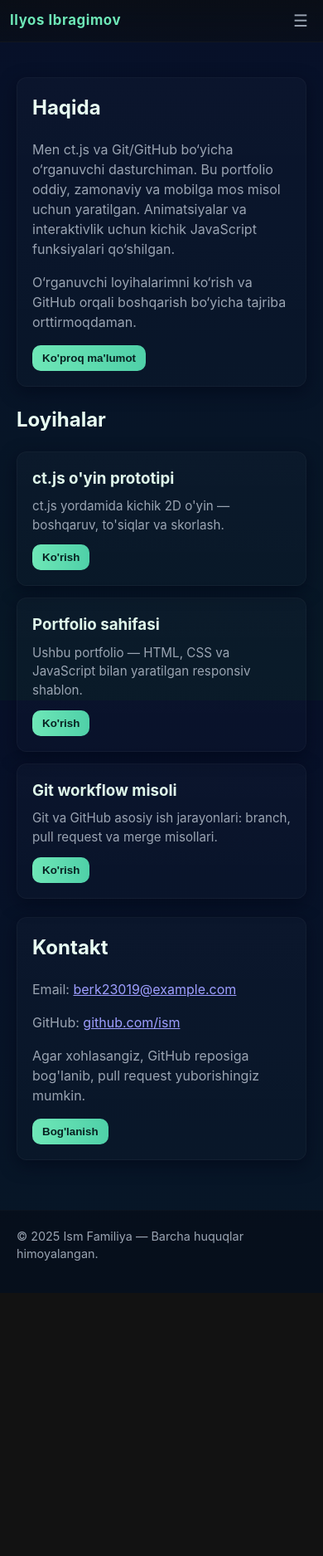
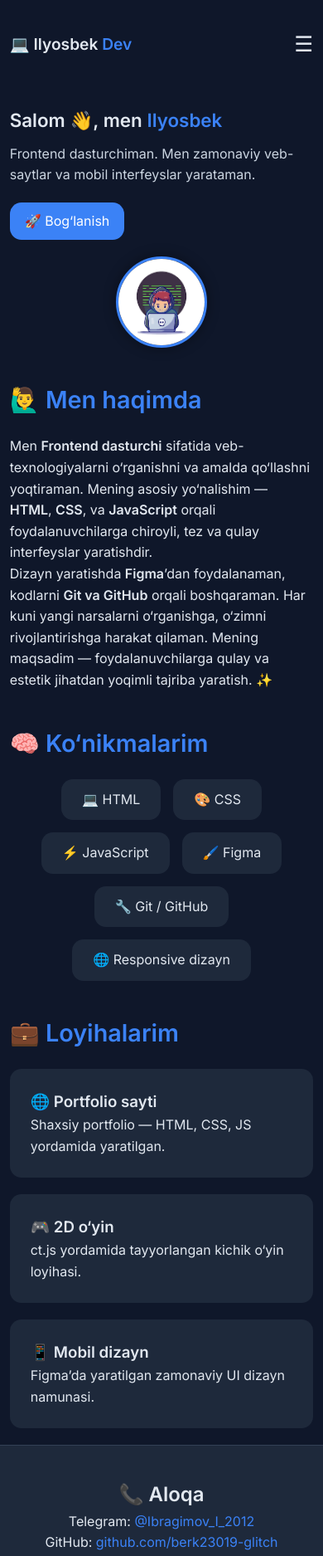
Before and after one commit to berk23019-glitch/me, a plain HTML site: page index.html in a window 390 px wide. Shown: the top 1875 px of the page at 83% size. Before the commit the page ends 1558 px from the top, so only its background shows below. Drawn offline with Linux system fonts and the light colour scheme.

Commit message:
Add files via upload

```diff
--- a/index.html
+++ b/index.html
@@ -1,112 +1,85 @@
-<!doctype html>
+<!DOCTYPE html>
 <html lang="uz">
 <head>
-  <meta charset="utf-8" />
-  <meta name="viewport" content="width=device-width,initial-scale=1" />
-  <title>Ism Familiya — Portfolio</title>
-  <link rel="stylesheet" href="style.css">
+  <meta charset="UTF-8" />
+  <meta name="viewport" content="width=device-width, initial-scale=1.0" />
+  <title>Mening Portfoliyom</title>
+  <link rel="stylesheet" href="style.css" />
+  <link href="https://fonts.googleapis.com/css2?family=Inter:wght@400;600&display=swap" rel="stylesheet">
 </head>
 <body>
-  <header class="site-header">
-    <div class="container header-inner">
-      <h1 class="brand">Ilyos Ibragimov</h1>
-      <button class="nav-toggle" id="navToggle" aria-label="Menyu">☰</button>
-      <nav class="nav" id="mainNav">
-        <a href="#haqida">Haqida</a>
-        <a href="#loyihalar">Loyihalar</a>
-        <a href="#kontakt">+998505854979</a>
+  <header class="container">
+    <nav>
+      <h1 class="logo">💻 Ilyosbek <span>Dev</span></h1>
+      <button class="nav-toggle" aria-label="Toggle navigation">☰</button>
+      <ul>
+        <li><a href="#about">🙋‍♂️ Haqimda</a></li>
+        <li><a href="#skills">🧠 Ko‘nikmalar</a></li>
+        <li><a href="#projects">💼 Loyihalar</a></li>
+        <li><a href="#contact">📞 Aloqa</a></li>
+      </ul>
     </nav>
+
+    <div class="hero">
+      <div class="text">
+        <h2>Salom 👋, men <span>Ilyosbek</span></h2>
+        <p>Frontend dasturchiman. Men zamonaviy veb-saytlar va mobil interfeyslar yarataman.</p>
+        <a href="#contact" class="btn">🚀 Bog‘lanish</a>
+      </div>
+      <img src="me.png" alt="Ilyosbek" class="avatar" />
     </div>
   </header>
 
-  <main class="container">
-    <section id="haqida" class="card section">
-      <h2>Haqida</h2>
+  <section id="about" class="container">
+    <h2>🙋‍♂️ Men haqimda</h2>
     <p>
-        Men ct.js va Git/GitHub bo‘yicha o‘rganuvchi dasturchiman. Bu portfolio oddiy, zamonaviy va mobilga mos misol uchun yaratilgan.
-        Animatsiyalar va interaktivlik uchun kichik JavaScript funksiyalari qo‘shilgan.
+      Men <strong>Frontend dasturchi</strong> sifatida veb-texnologiyalarni o‘rganishni va amalda qo‘llashni yoqtiraman.
+      Mening asosiy yo‘nalishim — <b>HTML</b>, <b>CSS</b>, va <b>JavaScript</b> orqali foydalanuvchilarga chiroyli,
+      tez va qulay interfeyslar yaratishdir.
     </p>
     <p>
-        O‘rganuvchi loyihalarimni ko‘rish va GitHub orqali boshqarish bo‘yicha tajriba orttirmoqdaman.
+      Dizayn yaratishda <b>Figma</b>’dan foydalanaman, kodlarni <b>Git va GitHub</b> orqali boshqaraman.
+      Har kuni yangi narsalarni o‘rganishga, o‘zimni rivojlantirishga harakat qilaman.
+      Mening maqsadim — foydalanuvchilarga qulay va estetik jihatdan yoqimli tajriba yaratish. ✨
     </p>
-      <button class="btn" id="moreBtn">Ko'proq ma'lumot</button>
   </section>
 
-    <section id="loyihalar" class="section">
-      <h2>Loyihalar</h2>
-      <div class="projects">
-        <article class="project card">
-          <h3>ct.js o'yin prototipi</h3>
-          <p>ct.js yordamida kichik 2D o'yin — boshqaruv, to'siqlar va skorlash.</p>
-          <button class="btn project-btn" data-name="ct.js o'yin prototipi">Ko'rish</button>
-        </article>
-
-        <article class="project card">
-          <h3>Portfolio sahifasi</h3>
-          <p>Ushbu portfolio — HTML, CSS va JavaScript bilan yaratilgan responsiv shablon.</p>
-          <button class="btn project-btn" data-name="Portfolio sahifasi">Ko'rish</button>
-        </article>
-
-        <article class="project card">
-          <h3>Git workflow misoli</h3>
-          <p>Git va GitHub asosiy ish jarayonlari: branch, pull request va merge misollari.</p>
-          <button class="btn project-btn" data-name="Git workflow misoli">Ko'rish</button>
-        </article>
+  <section id="skills" class="container">
+    <h2>🧠 Ko‘nikmalarim</h2>
+    <div class="skills-grid">
+      <div class="skill">💻 HTML</div>
+      <div class="skill">🎨 CSS</div>
+      <div class="skill">⚡ JavaScript</div>
+      <div class="skill">🖌️ Figma</div>
+      <div class="skill">🔧 Git / GitHub</div>
+      <div class="skill">🌐 Responsive dizayn</div>
     </div>
   </section>
 
-    <section id="kontakt" class="card section">
-      <h2>Kontakt</h2>
-      <p>Email: <a href="mailto:berk23019@example.com">berk23019@example.com</a></p>
-      <p>GitHub: <a href="https://github.com/berk23019-glitch" target="_blank" rel="noopener">github.com/ism</a></p>
-      <p>Agar xohlasangiz, GitHub reposiga bog'lanib, pull request yuborishingiz mumkin.</p>
-      <button class="btn" id="contactBtn">Bog'lanish</button>
+  <section id="projects" class="container">
+    <h2>💼 Loyihalarim</h2>
+    <div class="projects-grid">
+      <div class="project-card">
+        <h3>🌐 Portfolio sayti</h3>
+        <p>Shaxsiy portfolio — HTML, CSS, JS yordamida yaratilgan.</p>
+      </div>
+      <div class="project-card">
+        <h3>🎮 2D o‘yin</h3>
+        <p>ct.js yordamida tayyorlangan kichik o‘yin loyihasi.</p>
+      </div>
+      <div class="project-card">
+        <h3>📱 Mobil dizayn</h3>
+        <p>Figma’da yaratilgan zamonaviy UI dizayn namunasi.</p>
+      </div>
+    </div>
   </section>
-  </main>
 
-  <footer class="site-footer">
-    <div class="container">
-      <p>&copy; <span id="year"></span> Ism Familiya — Barcha huquqlar himoyalangan.</p>
-    </div>
+  <footer id="contact">
+    <h2>📞 Aloqa</h2>
+    <p>Telegram: <a href="https://t.me/Ibragimov_I_2012">@Ibragimov_I_2012</a></p>
+    <p>GitHub: <a href="https://github.com/berk23019-glitch">github.com/berk23019-glitch</a></p>
+    <p class="copy">© 2025 💻 Ilyosbek Dev</p>
   </footer>
-
-  <script>
-    // Yilni avtomatik qo'yish
-    document.getElementById('year').textContent = new Date().getFullYear();
-
-    // Oddiy interaktivlik: tugmalar alert chiqaradi
-    document.getElementById('moreBtn').addEventListener('click', function () {
-      alert("Siz haqingizda batafsil ma'lumot: o'rganishda davom etyapman — ct.js va Git/GitHub bo'yicha loyihalar ustida ishlayman.");
-    });
-
-    document.getElementById('contactBtn').addEventListener('click', function () {
-      alert("Rahmat! Iltimos, berk23019@example.com manziliga xabar yuboring yoki GitHub orqali bog'laning.");
-    });
-
-    document.querySelectorAll('.project-btn').forEach(function(btn){
-      btn.addEventListener('click', function(){
-        var name = this.dataset.name || 'Loyiha';
-        alert(name + " haqida batafsil ko'rish hozircha namunaviy. GitHub reposiga qarang.");
-      });
-    });
-
-    // Mobil menyuni ochish/yopish
-    const navToggle = document.getElementById('navToggle');
-    const mainNav = document.getElementById('mainNav');
-    navToggle.addEventListener('click', function(){
-      mainNav.classList.toggle('open');
-    });
-
-    // Smooth scroll (sodda)
-    document.querySelectorAll('a[href^="#"]').forEach(function(link){
-      link.addEventListener('click', function(e){
-        e.preventDefault();
-        const target = document.querySelector(this.getAttribute('href'));
-        if (target) target.scrollIntoView({behavior: 'smooth', block: 'start'});
-        // mobilda menyuni yoping
-        mainNav.classList.remove('open');
-      });
-    });
-  </script>
+    <script src="index.js"></script>
 </body>
 </html>
--- a/style.css
+++ b/style.css
@@ -1,143 +1,288 @@
-:root{
-  --bg:#0f1724;
-  --card:#0b1220;
-  --accent:#6ee7b7;
-  --muted:#9aa4b2;
-  --glass: rgba(255,255,255,0.03);
-  --maxw:900px;
-  --radius:12px;
-  --gap:16px;
-  font-family: Inter, system-ui, -apple-system, "Segoe UI", Roboto, "Helvetica Neue", Arial;
-  color-scheme: dark;
+:root {
+  --bg: #0f172a;
+  --text: #e2e8f0;
+  --accent: #3b82f6;
+  --card: #1e293b;
+  --radius: 14px;
 }
 
-*{box-sizing:border-box}
-html,body{height:100%}
-body{
-  margin:0;
-  background: linear-gradient(180deg,#071029 0%, #071826 100%);
-  color:#e6eef6;
-  -webkit-font-smoothing:antialiased;
-  -moz-osx-font-smoothing:grayscale;
-  line-height:1.5;
-  padding-bottom:80px;
+* {
+  margin: 0;
+  padding: 0;
+  box-sizing: border-box;
 }
 
-.container{
-  max-width:var(--maxw);
-  margin:0 auto;
-  padding:20px;
+body {
+  font-family: "Inter", sans-serif;
+  background: var(--bg);
+  color: var(--text);
+  line-height: 1.6;
 }
 
-/* Header */
-.site-header{
-  position:sticky;
-  top:0;
-  background: linear-gradient(180deg, rgba(10,14,20,0.85), rgba(10,14,20,0.6));
-  backdrop-filter: blur(6px);
-  border-bottom:1px solid rgba(255,255,255,0.03);
-  z-index:40;
-}
-.header-inner{
-  display:flex;
-  gap:var(--gap);
-  align-items:center;
-  justify-content:space-between;
-  padding:12px 20px;
+.container {
+  width: 90%;
+  max-width: 1000px;
+  margin: 0 auto;
+  padding: 60px 0;
 }
 
-.brand{
-  margin:0;
-  font-size:1.05rem;
-  letter-spacing:0.6px;
-  color:var(--accent);
+nav {
+  display: flex;
+  justify-content: space-between;
+  align-items: center;
+  padding: 25px 0;
 }
 
-.nav{
-  display:flex;
-  gap:12px;
-}
-.nav a{
-  color:var(--muted);
-  text-decoration:none;
-  padding:8px 10px;
-  border-radius:8px;
-  transition:all .18s;
-  font-size:0.95rem;
-}
-.nav a:hover{ background:var(--glass); color:var(--accent) }
-
-/* Nav toggle for mobile */
-.nav-toggle{
-  display:none;
-  background:transparent;
-  border:0;
-  color:var(--muted);
-  font-size:20px;
+.logo {
+  font-size: 1.5rem;
+  font-weight: 600;
 }
 
-/* Sections and cards */
-.section{ margin:22px 0; }
-.card{
-  background: linear-gradient(180deg, rgba(255,255,255,0.02), rgba(255,255,255,0.01));
-  border: 1px solid rgba(255,255,255,0.03);
-  padding:18px;
-  border-radius:var(--radius);
-  box-shadow: 0 6px 20px rgba(2,6,23,0.6);
+.logo span {
+  color: var(--accent);
 }
 
-h2{ margin-top:0; color:#e8fdf2 }
-p{ color:var(--muted) }
-
-/* Projects grid */
-.projects{
-  display:grid;
-  grid-template-columns:repeat(3,1fr);
-  gap:14px;
-  margin-top:12px;
-}
-.project h3{ margin:0 0 8px 0; color:#dff6ea }
-.project p{ margin:0 0 12px 0; font-size:0.95rem }
-
-/* Buttons */
-.btn{
-  background:linear-gradient(90deg,var(--accent),#4fd0a8);
-  color:#072020;
-  border:0;
-  padding:8px 12px;
-  border-radius:10px;
-  cursor:pointer;
-  font-weight:600;
-  transition:transform .12s;
-}
-.btn:active{ transform:translateY(1px) }
-
-/* Footer */
-.site-footer{
-  position:fixed;
-  bottom:0;
-  left:0;
-  right:0;
-  background:rgba(6,10,20,0.6);
-  border-top:1px solid rgba(255,255,255,0.02);
-  padding:10px 0;
-}
-.site-footer .container{ display:flex; justify-content:center; align-items:center; padding:6px 20px; }
-.site-footer p{ margin:0; color:var(--muted); font-size:0.9rem }
-
-/* Responsive */
-@media (max-width:900px){
-  :root{ --maxw:720px }
-  .projects{ grid-template-columns:repeat(2,1fr) }
+nav ul {
+  display: flex;
+  gap: 20px;
 }
 
-@media (max-width:640px){
-  :root{ --maxw:100% }
-  .header-inner{ padding:12px }
-  .nav{ position:absolute; right:12px; top:64px; background:rgba(6,10,20,0.95); flex-direction:column; padding:12px; border-radius:10px; display:none; min-width:160px; box-shadow:0 8px 30px rgba(2,6,23,0.7) }
-  .nav.open{ display:flex; }
-  .nav-toggle{ display:block }
-  .projects{ grid-template-columns:1fr; }
-  .site-footer{ position:static; margin-top:18px; padding:14px 0 30px 0 }
-  body{ padding-bottom:30px }
+nav ul li {
+  list-style: none;
 }
+
+nav a {
+  color: var(--text);
+  text-decoration: none;
+  transition: 0.3s;
+  font-weight: 500;
+}
+
+nav a:hover {
+  color: var(--accent);
+  transform: scale(1.1);
+}
+
+.hero {
+  display: flex;
+  align-items: center;
+  justify-content: space-between;
+  flex-wrap: wrap;
+  gap: 30px;
+  margin-top: 40px;
+}
+
+.hero .text {
+  max-width: 500px;
+}
+
+.hero h2 {
+  font-size: 2rem;
+  margin-bottom: 10px;
+}
+
+.hero h2 span {
+  color: var(--accent);
+}
+
+.hero p {
+  color: #cbd5e1;
+}
+
+.btn {
+  display: inline-block;
+  margin-top: 20px;
+  background: var(--accent);
+  color: white;
+  padding: 10px 24px;
+  border-radius: var(--radius);
+  text-decoration: none;
+  transition: 0.3s;
+}
+
+.btn:hover {
+  background: #2563eb;
+  transform: scale(1.05);
+}
+
+.avatar {
+  width: 150px;
+  height: 150px;
+  border-radius: 50%;
+  object-fit: cover;
+  box-shadow: 0 0 15px rgba(0,0,0,0.4);
+  border: 3px solid var(--accent);
+}
+
+
+section h2 {
+  font-size: 1.8rem;
+  margin-bottom: 20px;
+  color: var(--accent);
+}
+
+.skills-grid {
+  display: flex;
+  flex-wrap: wrap;
+  gap: 15px;
+  justify-content: center;
+}
+
+.skill {
+  background: var(--card);
+  padding: 12px 25px;
+  border-radius: var(--radius);
+  transition: 0.3s;
+}
+
+.skill:hover {
+  background: var(--accent);
+  color: white;
+  transform: translateY(-4px);
+}
+
+.projects-grid {
+  display: grid;
+  grid-template-columns: repeat(auto-fit, minmax(270px, 1fr));
+  gap: 20px;
+}
+
+.project-card {
+  background: var(--card);
+  padding: 25px;
+  border-radius: var(--radius);
+  transition: 0.3s;
+}
+
+.project-card:hover {
+  transform: translateY(-5px);
+  box-shadow: 0 5px 20px rgba(59, 130, 246, 0.2);
+}
+
+
+footer {
+  text-align: center;
+  padding: 40px 0;
+  background: #1e293b;
+  border-top: 1px solid #334155;
+}
+
+footer a {
+  color: var(--accent);
+  text-decoration: none;
+}
+
+.copy {
+  margin-top: 15px;
+  font-size: 0.9rem;
+  color: #94a3b8;
+}
+
+img {
+  max-width: 100%;
+  height: auto;
+}
+
+.nav-toggle {
+  display: none;
+  background: transparent;
+  border: none;
+  color: var(--text);
+  font-size: 1.6rem;
+  cursor: pointer;
+}
+
+nav ul.open {
+  display: flex;
+}
+
+@media (max-width: 768px) {
+  .container {
+    width: 94%;
+    padding: 30px 0;
+  }
+
+  nav {
+    position: relative;
+    padding: 18px 0;
+  }
+
+  .nav-toggle {
+    display: block;
+  }
+
+  nav ul {
+    display: none;
+    position: absolute;
+    top: 60px;
+    right: 3%;
+    background: rgba(15,17,26,0.98);
+    flex-direction: column;
+    gap: 10px;
+    padding: 12px;
+    border-radius: 10px;
+    width: 220px;
+    box-shadow: 0 6px 20px rgba(2,6,23,0.6);
+    z-index: 40;
+  }
+
+  nav ul li {
+    text-align: right;
+  }
+
+  .hero {
+    align-items: center;
+    gap: 20px;
+  }
+
+  .hero .text {
+    max-width: 100%;
+    flex: 1 1 100%;
+    order: 1;
+  }
+
+  .avatar {
+    width: 130px;
+    height: 130px;
+    flex: 0 0 auto;
+    order: 2;
+    margin: 0 auto;
+  }
+
+  .hero h2 {
+    font-size: 1.6rem;
+  }
+
+  .skills-grid {
+    justify-content: center;
+  }
+}
+
+@media (max-width: 480px) {
+  .container {
+    padding: 20px 0;
+  }
+
+  .logo {
+    font-size: 1.2rem;
+  }
+
+  nav ul {
+    right: 4%;
+    width: 180px;
+    top: 56px;
+  }
+
+  .hero h2 {
+    font-size: 1.4rem;
+  }
+
+  .btn {
+    padding: 10px 18px;
+  }
+
+  .avatar {
+    width: 110px;
+    height: 110px;
+  }
+}
```
Also changed, not shown: index.js (added, +11 -0 lines), me.png (added). Lines whose indentation alone changed are shown as unchanged.
